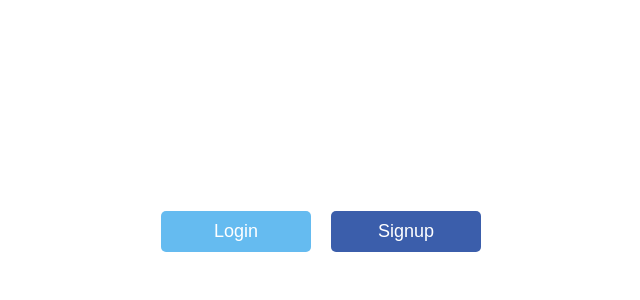
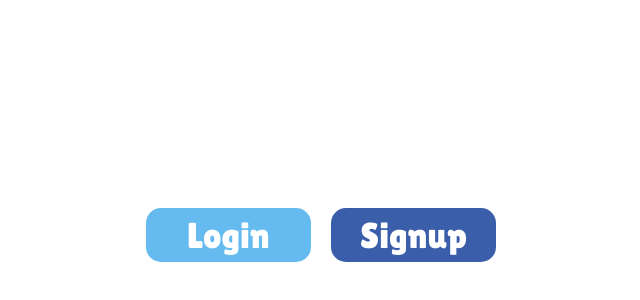
Before and after one commit to Orawxn/Learn-easy, a plain HTML site: page index.html in a window 1280 px wide. Shown: the part 478-778 px from the top of the page, without its empty margins (319-959 px from the left). Drawn offline with Linux system fonts and the light colour scheme.

Commit message:
Add files via upload

```diff
--- a/index.html
+++ b/index.html
@@ -4,6 +4,10 @@
     <meta charset="UTF-8">
     <meta name="viewport" content="width=device-width, initial-scale=1.0">
     <title>Login & Signup</title>
+    <!-- ฟ้อนต์ -->
+    <link rel="preconnect" href="https://fonts.googleapis.com">
+    <link rel="preconnect" href="https://fonts.gstatic.com" crossorigin>
+    <link href="https://fonts.googleapis.com/css2?family=Lilita+One&display=swap" rel="stylesheet">
     <style>
         body {
             margin: 0;
@@ -23,15 +27,17 @@
             justify-content: center;
             gap: 20px;
             position: absolute;
-            bottom: 50px;  /* ขยับปุ่มขึ้นจากด้านล่าง */
+            bottom: 20px;
             width: 100%;
+            transform: translateY(-20px);
         }
         .btn {
-            width: 150px;
-            padding: 10px;
+            width: 165px;
+            height: 54px;
+            padding: 5px;
             border: none;
-            border-radius: 5px;
-            font-size: 18px;
+            border-radius: 15px;
+            font-size: 36px;
             cursor: pointer;
             transition: 0.3s;
             font-family: 'Lilita One', sans-serif;
@@ -54,8 +60,8 @@
 </head>
 <body>
     <div class="container">
-        <button class="btn login" id="loginBtn">Login</button>
-        <button class="btn signup" id="signupBtn">Signup</button>
+        <button class="btn login">Login</button>
+        <button class="btn signup">Signup</button>
     </div>
 </body>
 </html>
```
